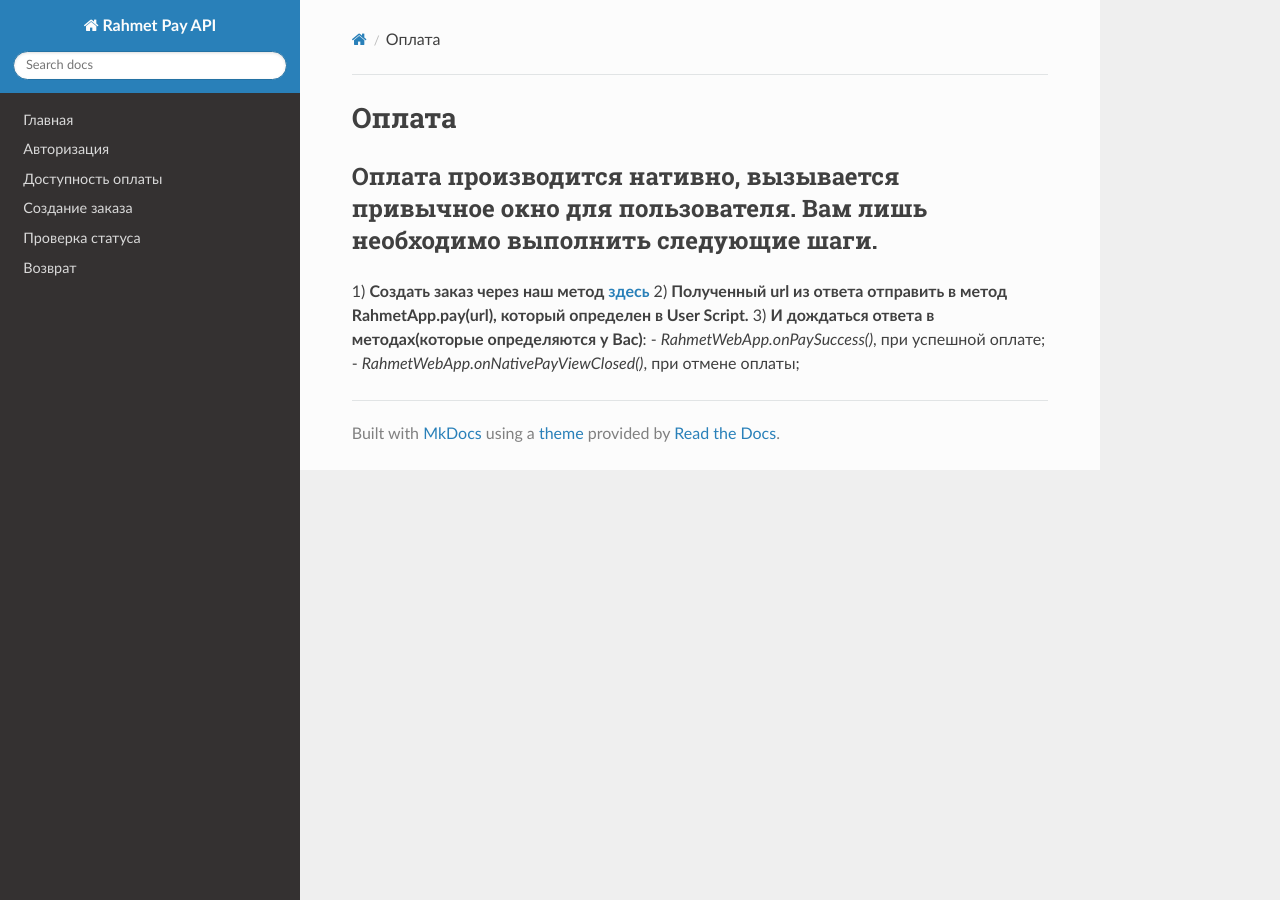
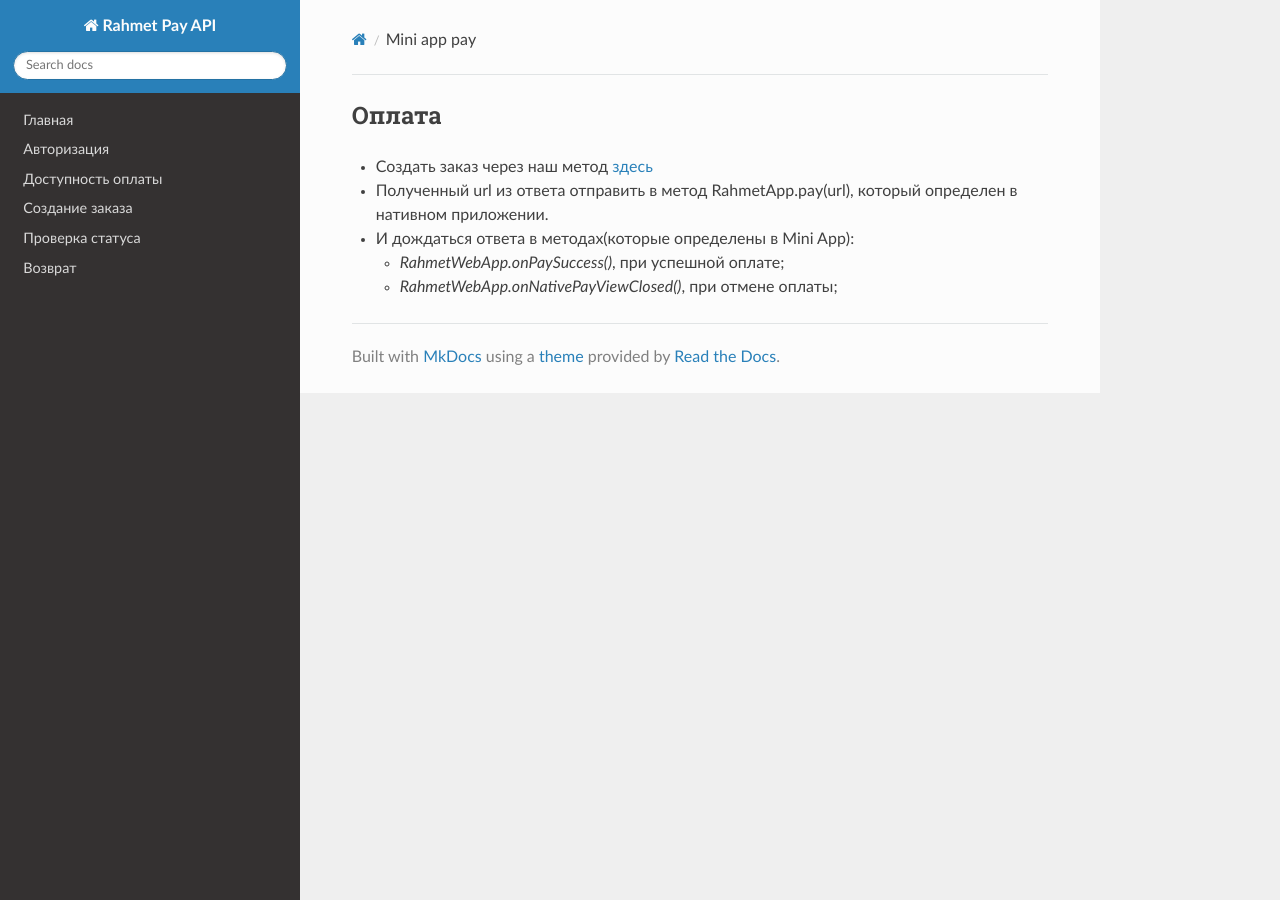
Before and after one commit to rahmetapp/docs, an MkDocs documentation site: the page built from docs/mini app pay.md, in a window 1280 px wide. Built offline with MkDocs 1.6.1, drawn with Linux system fonts in a browser that asks for light colours; nearby versions of some CDN libraries; old or Windows-style settings are respelled for this version of MkDocs.

Commit message:
Update mini app pay.md

```diff
--- a/docs/mini app pay.md
+++ b/docs/mini app pay.md
@@ -1,7 +1,6 @@
-# Оплата
-## Оплата производится нативно, вызывается привычное окно для пользователя. Вам лишь необходимо выполнить следующие шаги.
-1) **Создать заказ через наш метод [здесь](https://github.com/ulan61/docs/blob/master/docs/order.md)**
-2) **Полученный url из ответа отправить в метод RahmetApp.pay(url), который определен в User Script.**
-3) **И дождаться ответа в методах(которые определяются у Вас)**:
+## Оплата
+- Создать заказ через наш метод [здесь](https://github.com/ulan61/docs/blob/master/docs/order.md)
+- Полученный url из ответа отправить в метод RahmetApp.pay(url), который определен в нативном приложении.
+- И дождаться ответа в методах(которые определены в Mini App):
     - *RahmetWebApp.onPaySuccess()*, при успешной оплате;
     - *RahmetWebApp.onNativePayViewClosed()*, при отмене оплаты;
```
